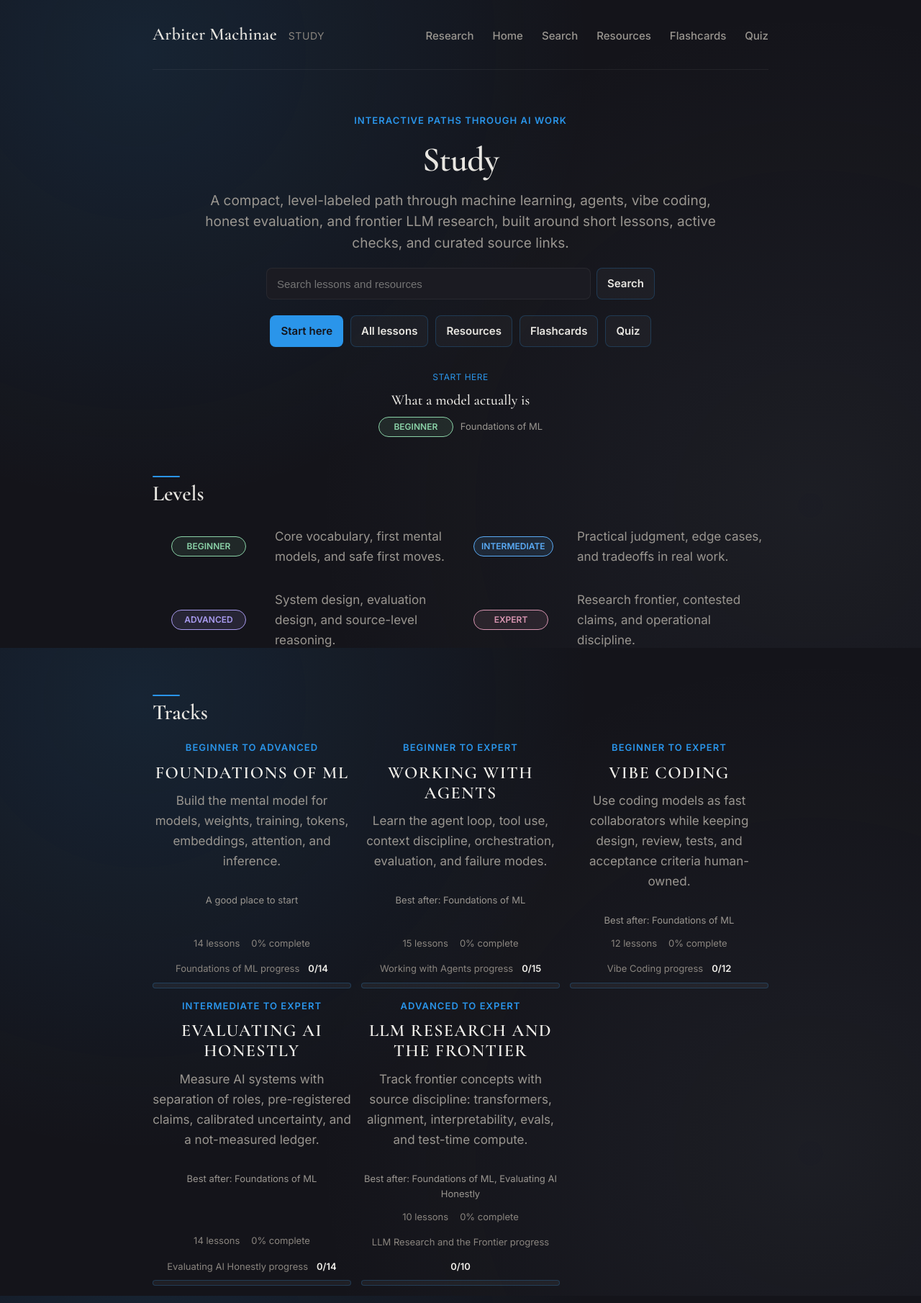
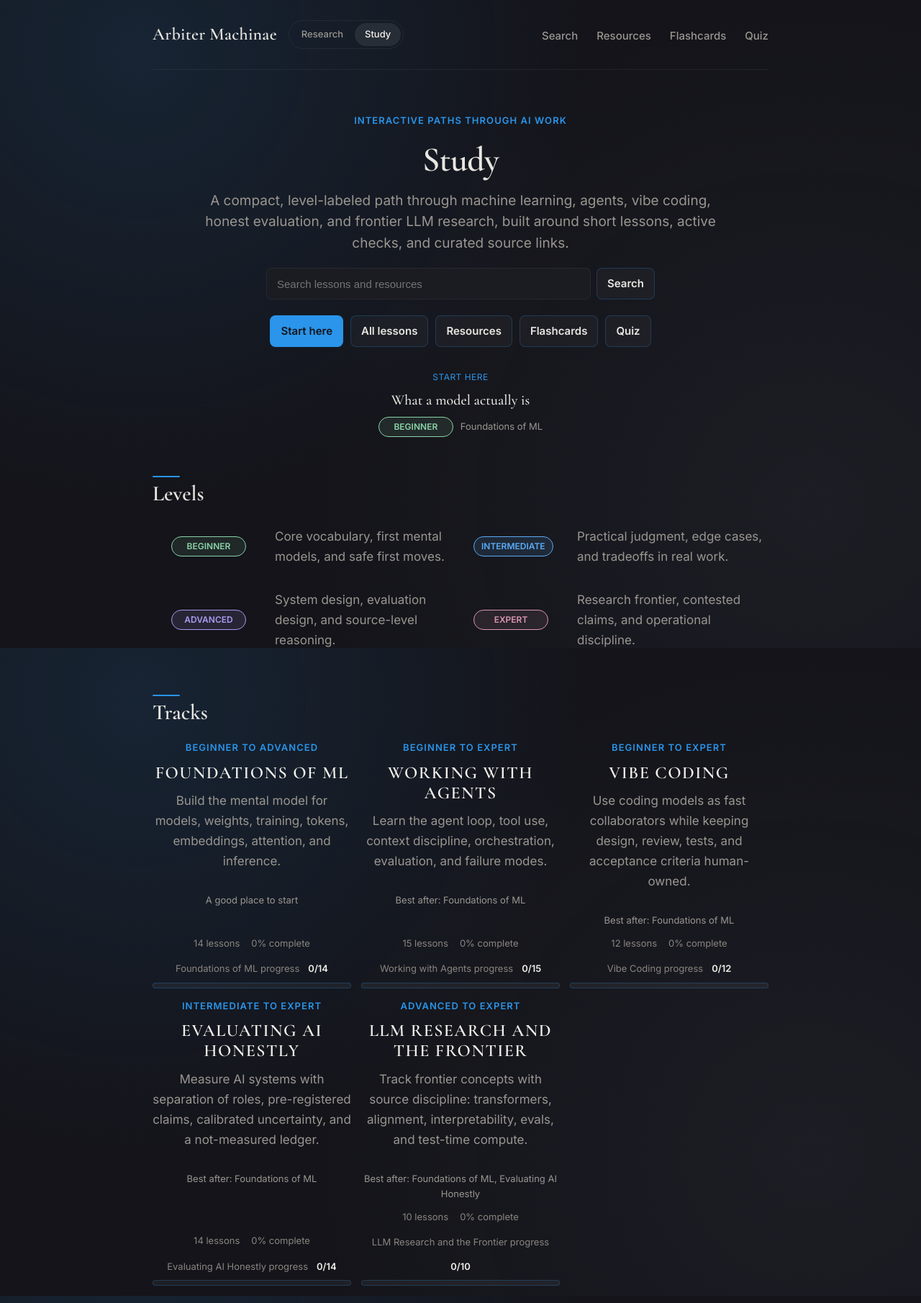
Before and after one commit to KiwiMaddog2020/kiwimaddog2020.github.io, a Jekyll site: the page study/index.html, which Jekyll copies as it is, in a window 1280 px wide. Shown: the whole page at 72% size. Built offline with Jekyll 4.4.1, drawn with Linux system fonts in a browser that asks for light colours; comment, search, counter and statistics services are not loaded.

Commit message:
feat(nav): replace crowded Study nav with a Research/Study section switcher
The Study nav had carried nine items in one row (wordmark, STUDY crumb,
Research, Home, Search, Resources, Flashcards, Quiz, Sign in), mixing the
whole-site section jump in with the in-section tools.

Consolidate the Research<->Study toggle into one compact segmented control
next to the wordmark (current section highlighted), and drop the redundant
'Home' link (the active Study segment goes to the study home) and the
separate 'STUDY' crumb. The right side is now just the four Study tools +
account. Applied symmetrically to the hub nav (Research active there).

On mobile the switcher stays visible in the top bar while the tools
collapse into the burger; wordmark trimmed to 21px so it clears the burger.

```diff
--- a/assets/research-notes.css
+++ b/assets/research-notes.css
@@ -174,6 +174,33 @@ nav.top .crumb {
   font-size: 14px;
   letter-spacing: 0.04em;
   text-transform: uppercase;
+}
+
+/* Section switcher: the Research <-> Study toggle as a compact segmented
+   control next to the wordmark. Replaces the old crumb + scattered links so
+   the section jump reads as one control, separate from the in-section nav. */
+nav.top .section-switch {
+  align-self: center;
+  display: inline-flex;
+  align-items: center;
+  gap: 2px;
+  padding: 3px;
+  border: 1px solid var(--border);
+  border-radius: 999px;
+}
+nav.top .section-link {
+  padding: 5px 14px;
+  border-radius: 999px;
+  font-size: 13px;
+  font-weight: 500;
+  color: var(--text-2);
+  text-decoration: none;
+  transition: color 0.18s ease, background 0.18s ease;
+}
+nav.top .section-link:hover { color: var(--accent); }
+nav.top .section-link.is-active {
+  color: var(--text-strong);
+  background: rgba(255, 255, 255, 0.08);
 }
 
 /* Back-to-hub control on article pages: an obvious, clickable return path. */
@@ -556,6 +583,10 @@ footer a:hover { color: var(--accent); }
   body.hub h1 { font-size: 32px; }
   h2 { font-size: 27px; }
   nav.top { flex-wrap: nowrap; align-items: center; }
+  /* Keep the always-visible section switcher from crowding the burger. */
+  nav.top .wordmark { font-size: 21px; }
+  nav.top .section-switch { gap: 1px; padding: 2px; }
+  nav.top .section-link { padding: 5px 11px; font-size: 12px; }
   nav.top .nav-toggle {
     display: block; position: absolute; width: 1px; height: 1px;
     margin: 0; opacity: 0; pointer-events: none;
--- a/study/index.html
+++ b/study/index.html
@@ -14,7 +14,7 @@
   <link rel="icon" href="/assets/favicon-32.png" sizes="32x32">
   <link rel="icon" href="/assets/favicon-16.png" sizes="16x16">
   <link rel="apple-touch-icon" href="/assets/apple-touch-icon-180.png">
-  <link rel="stylesheet" href="/assets/research-notes.css?v=a146d14534">
+  <link rel="stylesheet" href="/assets/research-notes.css?v=13d7915cf2">
   <link rel="stylesheet" href="assets/learn.css?v=a936bb7534">
   <script src="assets/learn.js?v=c9b73a30da" defer></script>
 </head>
@@ -23,12 +23,13 @@
   <div class="page learn-shell">
     <nav class="top learn-top" aria-label="Primary">
       <a class="wordmark" href="/">Arbiter Machinae</a>
-      <a class="crumb" href="#/">Study</a>
+      <div class="section-switch" aria-label="Sections">
+        <a class="section-link" href="/">Research</a>
+        <a class="section-link is-active" href="#/" aria-current="page">Study</a>
+      </div>
       <input type="checkbox" id="nav-toggle" class="nav-toggle" aria-label="Menu">
       <label for="nav-toggle" class="nav-burger"><span class="bars" aria-hidden="true">☰</span><span class="x" aria-hidden="true">✕</span></label>
       <div class="links">
-        <a href="/">Research</a>
-        <a href="#/">Home</a>
         <a href="#/search">Search</a>
         <a href="#/resources">Resources</a>
         <a href="#/flashcards">Flashcards</a>
```
Also changed, not shown: _layouts/default.html (+5 -3 lines).
